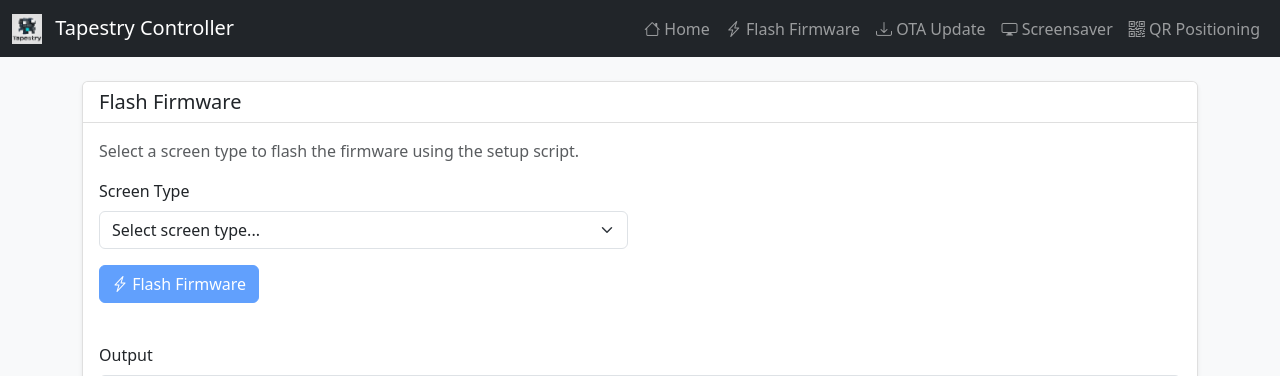
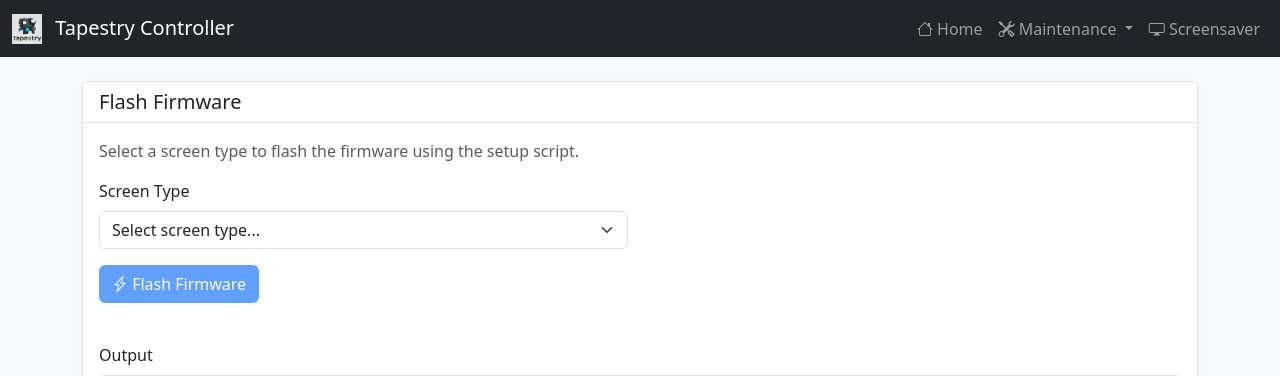
Before and after one commit to BackSlasher/tapestry-controller, a Flask app: page /flash in a window 1280 px wide. Shown: the top 376 px of the page. Run offline with Flask 2, Linux system fonts and the light colour scheme; parts of the project's set-up code (start-up, migrations or seed data) failed here and were passed over; some libraries are stand-ins or nearby versions.

Commit message:
menu reorg

```diff
--- a/src/tapestry/webui/templates/base.html
+++ b/src/tapestry/webui/templates/base.html
@@ -26,24 +26,25 @@
                             <i class="bi bi-house"></i> Home
                         </a>
                     </li>
-                    <li class="nav-item">
-                        <a class="nav-link" href="{{ url_for('flash_firmware') }}">
-                            <i class="bi bi-lightning-charge"></i> Flash Firmware
+                    <li class="nav-item dropdown">
+                        <a class="nav-link dropdown-toggle" href="#" role="button" data-bs-toggle="dropdown" aria-expanded="false">
+                            <i class="bi bi-tools"></i> Maintenance
                         </a>
-                    </li>
-                    <li class="nav-item">
-                        <a class="nav-link" href="{{ url_for('ota_page') }}">
-                            <i class="bi bi-download"></i> OTA Update
-                        </a>
+                        <ul class="dropdown-menu">
+                            <li><a class="dropdown-item" href="{{ url_for('flash_firmware') }}">
+                                <i class="bi bi-lightning-charge"></i> Flash Firmware
+                            </a></li>
+                            <li><a class="dropdown-item" href="{{ url_for('ota_page') }}">
+                                <i class="bi bi-download"></i> OTA Update
+                            </a></li>
+                            <li><a class="dropdown-item" href="{{ url_for('positioning') }}">
+                                <i class="bi bi-qr-code"></i> QR Positioning
+                            </a></li>
+                        </ul>
                     </li>
                     <li class="nav-item">
                         <a class="nav-link" href="{{ url_for('screensaver_config') }}">
                             <i class="bi bi-display"></i> Screensaver
-                        </a>
-                    </li>
-                    <li class="nav-item">
-                        <a class="nav-link" href="{{ url_for('positioning') }}">
-                            <i class="bi bi-qr-code"></i> QR Positioning
                         </a>
                     </li>
                 </ul>
```
